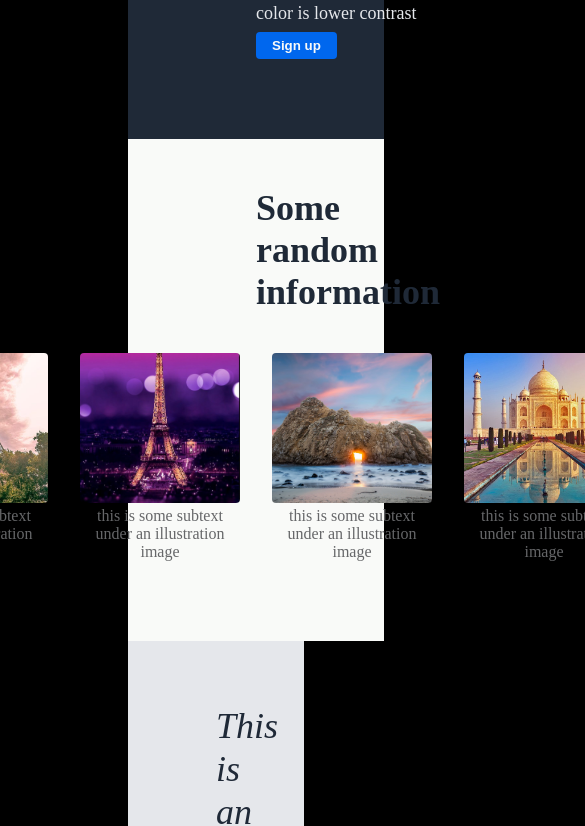
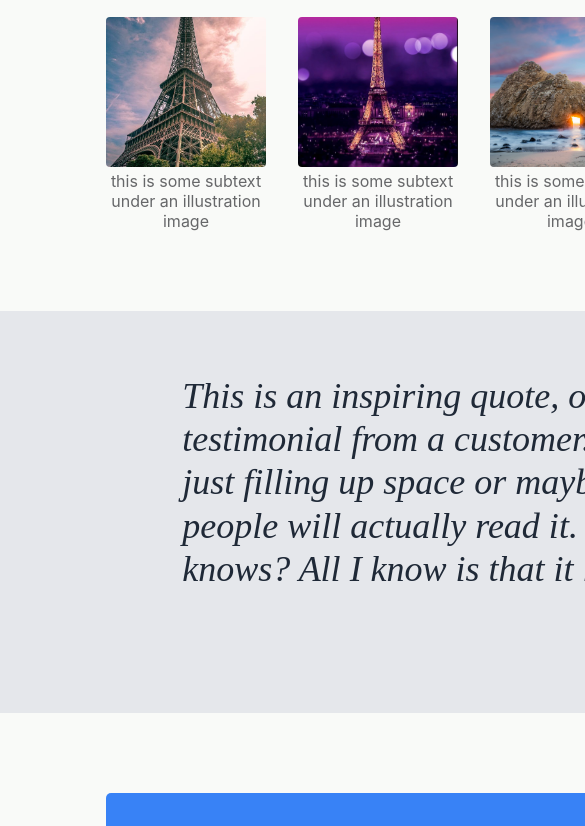
Before and after one commit to Paul2424/the-odin-assignment, a plain HTML site: page index.html in a window 390 px wide. Shown: the part 515-1341 px from the top of the page, 585 px wide, since content can reach past the window. Drawn offline with Linux system fonts and the light colour scheme; a web font is replaced by a local one.

Commit message:
Work Updated

```diff
--- a/stylesheet/styles.scss
+++ b/stylesheet/styles.scss
@@ -99,6 +99,7 @@ h2{
     }
 }
 figure p{
+    font-family: -apple-system, BlinkMacSystemFont, 'Segoe UI', Roboto, Oxygen, Ubuntu, Cantarell, 'Open Sans', 'Helvetica Neue', sans-serif;
     text-align: center;
     color: #666769;
 }
@@ -170,13 +171,21 @@ footer{
     font-size: 0.9rem;
 }
 
-@media screen and (max-width:900px){
-html{box-sizing: border-box;}
+@media only screen and (max-width:900px){
+html{box-sizing: border-box;
+display: flex;
+}
 *,*::after,*::before{
     box-sizing: inherit;
 }
 body{
-    min-width: 100%;
+    width: 500px !important;
     margin: 0;
+    margin-left: -150px;
+    display: flex;
+    *{
+        flex: 0 1 50% !important;
+        font-size: inherit;
+    }
 }
 }
```
Also changed, not shown: stylesheet/styles.css, 1 other file.
